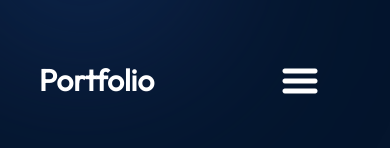
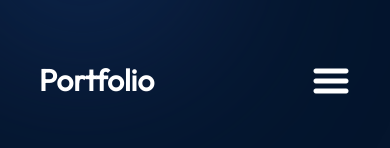
Before and after one commit to viknesh-sathya/portfolio, a React (Vite) app: page / in a window 390 px wide. Shown: the top 148 px of the page. Built offline with nearby package versions, Linux system fonts and the light colour scheme.

Commit message:
minor css change

```diff
--- a/src/components/Navbar/Nabar.module.css
+++ b/src/components/Navbar/Nabar.module.css
@@ -55,7 +55,7 @@
   .menu {
     position: absolute;
     right: 0;
-    margin-right: 10%;
+    /* margin-right: 10%; */
     flex-direction: column;
     align-items: flex-end;
     gap: 11px;
```
